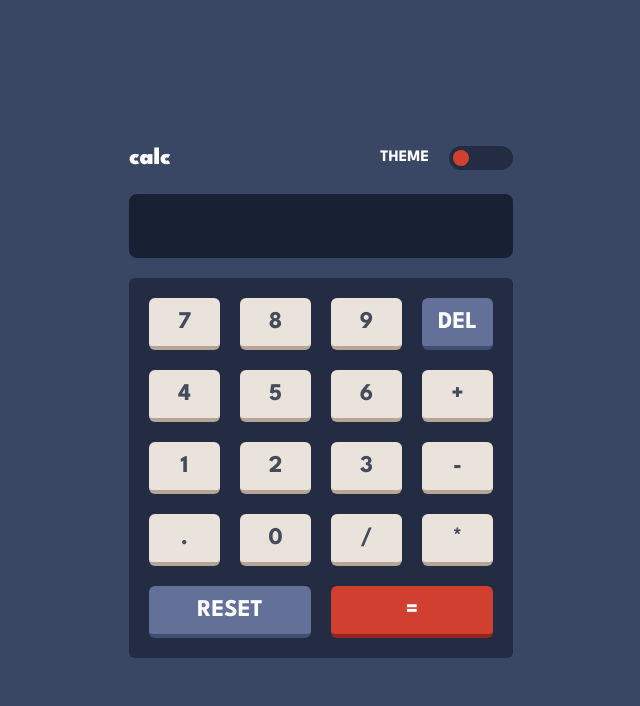
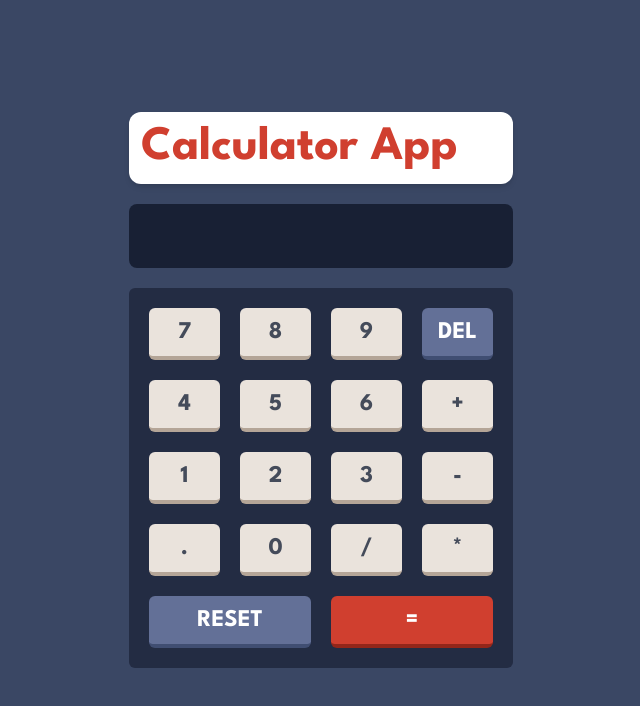
Before and after one commit to Nourhaan-Atef/calculator-app-main, a website: page index.html in a window 1280 px wide. Shown: the whole page, without its empty margins (319-959 px from the left). Drawn offline with Linux system fonts and the light colour scheme.

Commit message:
uploading

```diff
--- a/index.html
+++ b/index.html
@@ -26,31 +26,12 @@
     <div
       class="h-screen font-League bg-mainBg flex flex-col justify-center items-center"
     >
-      <!-- <h1
+      <h1
         class="text-toggleBgRed w-96 font-large text-5xl bg-white p-3 mb-5 rounded-xl shadow-md"
       >
         Calculator App
-      </h1> -->
+      </h1>
       <main class="w-96">
-        <!-- Theme and header -->
-        <div class="flex justify-between items-center my-5">
-          <h2 class="text-white text-2xl font-extrabold">calc</h2>
-          <div class="flex justify-between items-end">
-            <p class="text-white font-bold">THEME</p>
-            <div class="flex flex-col ml-5">
-              <div class="flex flex-col justify-center items-center">
-                <div
-                  class="w-16 h-6 bg-toggleBg flex justify-start rounded-3xl px-1 items-center cursor-pointer"
-                  id="toggle"
-                >
-                  <span
-                    class="w-4 h-4 bg-toggleBgRed rounded-full hover:bg-hoverRedKeyBg cursor-pointer"
-                  ></span>
-                </div>
-              </div>
-            </div>
-          </div>
-        </div>
         <!-- Calculation Results -->
 
         <div
```
Also changed, not shown: output.css.
